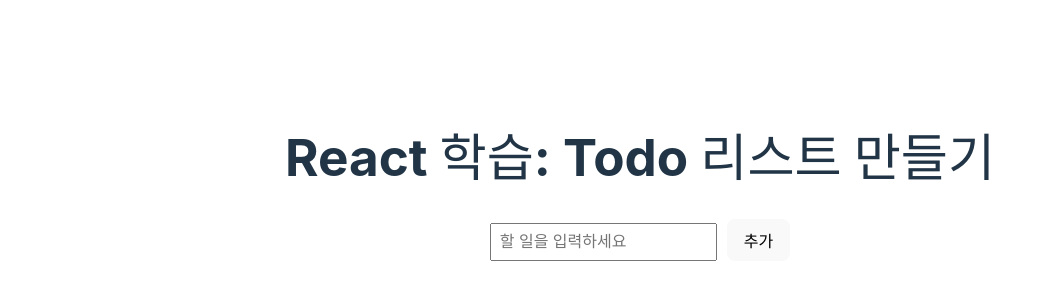
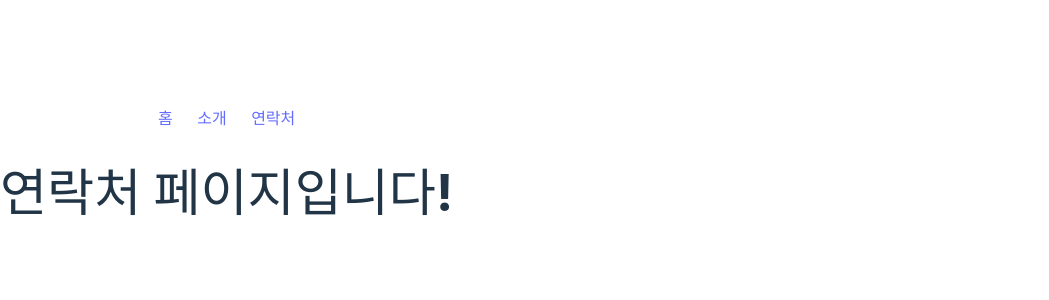
Before and after one commit to Raedeok-H/React_first, a React (Vite) app: page /contact in a window 1280 px wide. Shown: the part 220-520 px from the top of the page, without its empty margins (0-1049 px from the left). Built offline with nearby package versions, Linux system fonts and the light colour scheme.

Commit message:
React Router를 활용한 페이지 이동 구현

```diff
--- a/package.json
+++ b/package.json
@@ -11,7 +11,8 @@
   },
   "dependencies": {
     "react": "^18.3.1",
-    "react-dom": "^18.3.1"
+    "react-dom": "^18.3.1",
+    "react-router-dom": "^7.0.2"
   },
   "devDependencies": {
     "@eslint/js": "^9.15.0",
--- a/src/App.jsx
+++ b/src/App.jsx
@@ -1,67 +1,26 @@
-import {useState} from 'react'
-import './App.css'
+import React from 'react';
+import Home from './pages/Home';
+import About from './pages/About';
+import Contact from './pages/Contact';
+
+import { BrowserRouter, Routes, Route, Link } from 'react-router-dom';
 
 function App() {
-    // 입력 값과 Todo 리스트를 저장할 상태
-    const [task, setTask] = useState(''); // 입력 필드 상태
-    const [tasks, setTasks] = useState([]); // Todo 리스트 상태
-
-    // 입력 값이 변경될 때 호출되는 함수
-    const handleInputChange = (event) => {
-        setTask(event.target.value); // 입력 값을 상태에 반영
-    };
-
-    // 입력된 값을 Todo 리스트에 추가하는 함수
-    const addTask = () => {
-        if (task.trim() === '') return; // 빈 값 방지
-        setTasks([...tasks, task]); // 새로운 배열 생성 (기존 tasks + 새로운 task) ...은 배열의 요소들을 나열하는 효과임(스프레드 연산자)
-        setTask(''); // 입력 필드 초기화
-    };
-
-    // 리스트 항목 삭제 함수
-    const removeTask = (indexToRemove) => {
-        setTasks(tasks.filter((_, index) => index !== indexToRemove)); // 클릭한 항목 제외
-        // 배열의 첫번째 값은 value, 두번째 값은 index, 세번째 값은 있다면 array 임
-        // 쓰지 않는 값은 _ 처럼 표시하는 것이 관례
-        // 위에서 index가 전달 받은 값이 아닌 것들만 남김(제거 효과)
-    };
+    return (
+        <BrowserRouter>
+            <nav style={{ textAlign: 'center', marginBottom: '20px' }}>
+                <Link to="/" style={{ margin: '0 10px' }}>홈</Link> {/*React Router를 사용하는 SPA에서는 **Link**를 사용하는 것이 좋다.*/}
+                <Link to="/about" style={{ margin: '0 10px' }}>소개</Link> {/*외부 링크나 정적 HTML 페이지로 이동할 때는 a 태그를 사용*/}
+                <Link to="/contact" style={{ margin: '0 10px' }}>연락처</Link>
+            </nav>
+            <Routes>
+                <Route path="/" element={<Home />} />
+                <Route path="/about" element={<About />} />
+                <Route path="/contact" element={<Contact />} />
+            </Routes>
+        </BrowserRouter>
+    );
+}
 
 
-    return (
-        <div style={{textAlign: 'center', marginTop: '50px'}}>
-            <h1>React 학습: Todo 리스트 만들기</h1>
-
-            {/* 입력 필드와 추가 버튼 */}
-            <input
-                type="text"
-                placeholder="할 일을 입력하세요"
-                value={task}
-                onChange={handleInputChange}
-                style={{padding: '8px', fontSize: '16px', marginRight: '10px'}}
-            />
-            <button onClick={addTask} style={{padding: '8px 16px', fontSize: '16px'}}>
-                추가
-            </button>
-
-            {/*리스트 렌더링 수정*/}
-            <ul style={{ marginTop: '20px', listStyleType: 'none', padding: 0 }}>
-                {tasks.map((item, index) => (
-                    <li
-                        key={index}
-                        onClick={() => removeTask(index)} // 클릭 시 항목 삭제
-                        style={{
-                            marginBottom: '10px',
-                            fontSize: '18px',
-                            cursor: 'pointer',
-                            color: 'white',
-                        }}
-                    >
-                        {item}
-                    </li>
-                ))}
-            </ul>
-        </div>
-    )
-}
-
-export default App
+export default App;
--- /dev/null
+++ b/src/pages/About.jsx
@@ -0,0 +1,7 @@
+import React from 'react';
+
+function About() {
+    return <h1>소개 페이지입니다!</h1>;
+}
+
+export default About;
--- /dev/null
+++ b/src/pages/Contact.jsx
@@ -0,0 +1,7 @@
+import React from 'react';
+
+function Contact() {
+    return <h1>연락처 페이지입니다!</h1>;
+}
+
+export default Contact;
--- /dev/null
+++ b/src/pages/Home.jsx
@@ -0,0 +1,7 @@
+import React from "react";
+
+function Home() {
+    return <h1>홈 페이지 입니다!</h1>;
+}
+
+export default Home;
```
Also changed, not shown: 1 other file (tests, documents, lock files or other folders).
